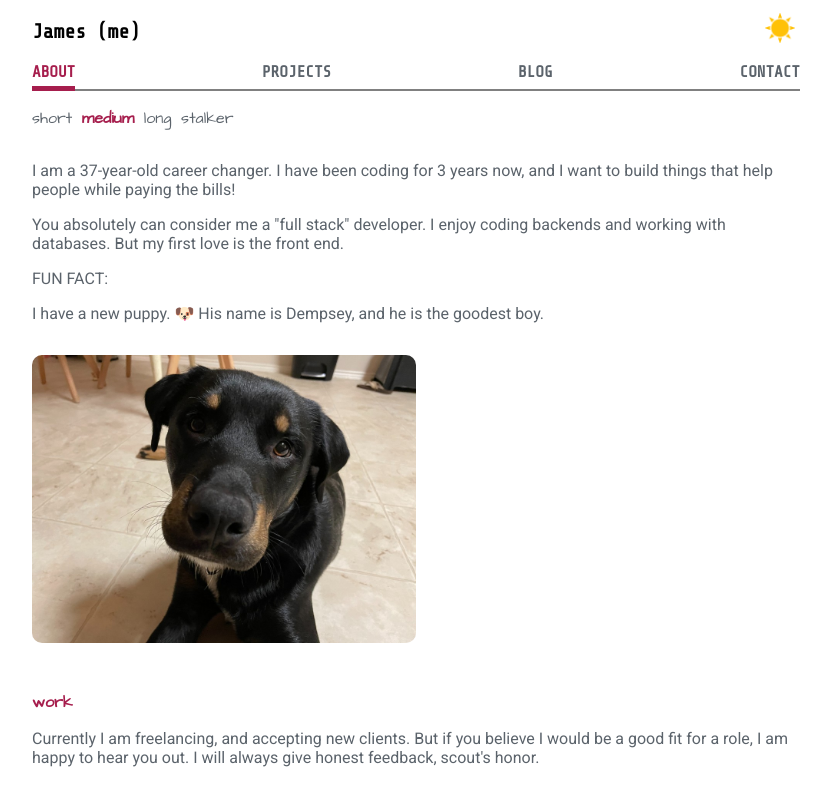
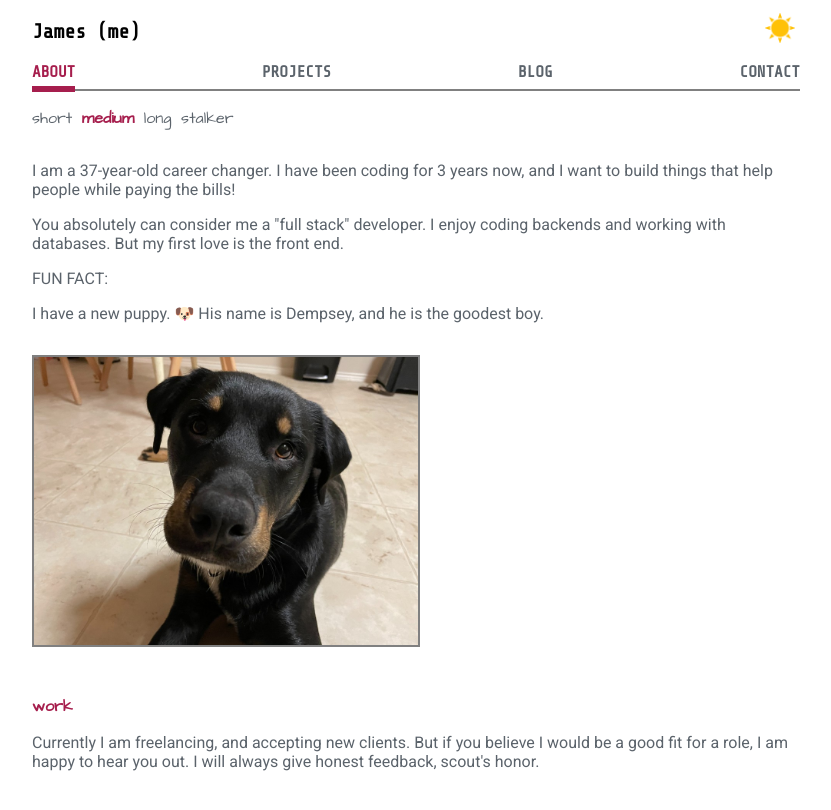
Before and after one commit to jamesncox/portfolio-v2, a React (Create React App) app: page / in a window 1280 px wide. Both pictures are taken after a click on the element "medium". Shown: the top 810 px of the page, without its empty margins (224-1055 px from the left). Built offline with nearby package versions, Linux system fonts and the light colour scheme.

Commit message:
Update .selected-menu::before height .35rem

```diff
--- a/src/stylesheets/App.css
+++ b/src/stylesheets/App.css
@@ -162,8 +162,8 @@ body.dark {
     width: 100%;
     height: 100%;
     object-fit: contain;
-    border-radius: 10px;
-    /* border: 3px solid var(--picture-border-color); */
+    /* border-radius: 5px; */
+    border: 2px solid var(--picture-border-color);
     transition: var(--theme-transition);
     z-index: -1;
 }
--- a/src/stylesheets/NavMenu.css
+++ b/src/stylesheets/NavMenu.css
@@ -17,7 +17,7 @@
   content: '';
   position: absolute;
   top: 1.45rem;
-  height: .3rem;
+  height: .35rem;
   width: 100%;
   background-color: var(--hightlighted-menu-color);
   transition: var(--theme-transition);
```
